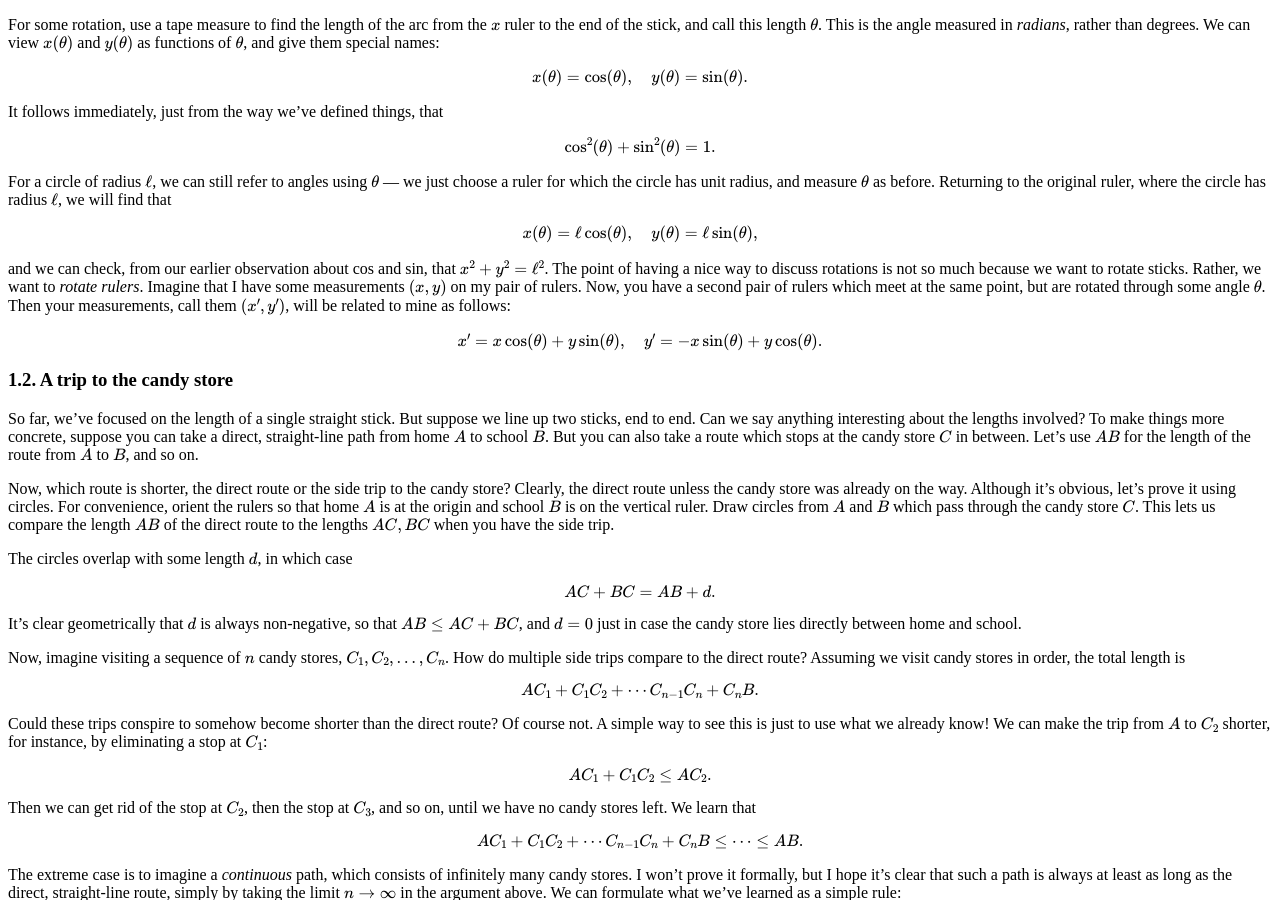
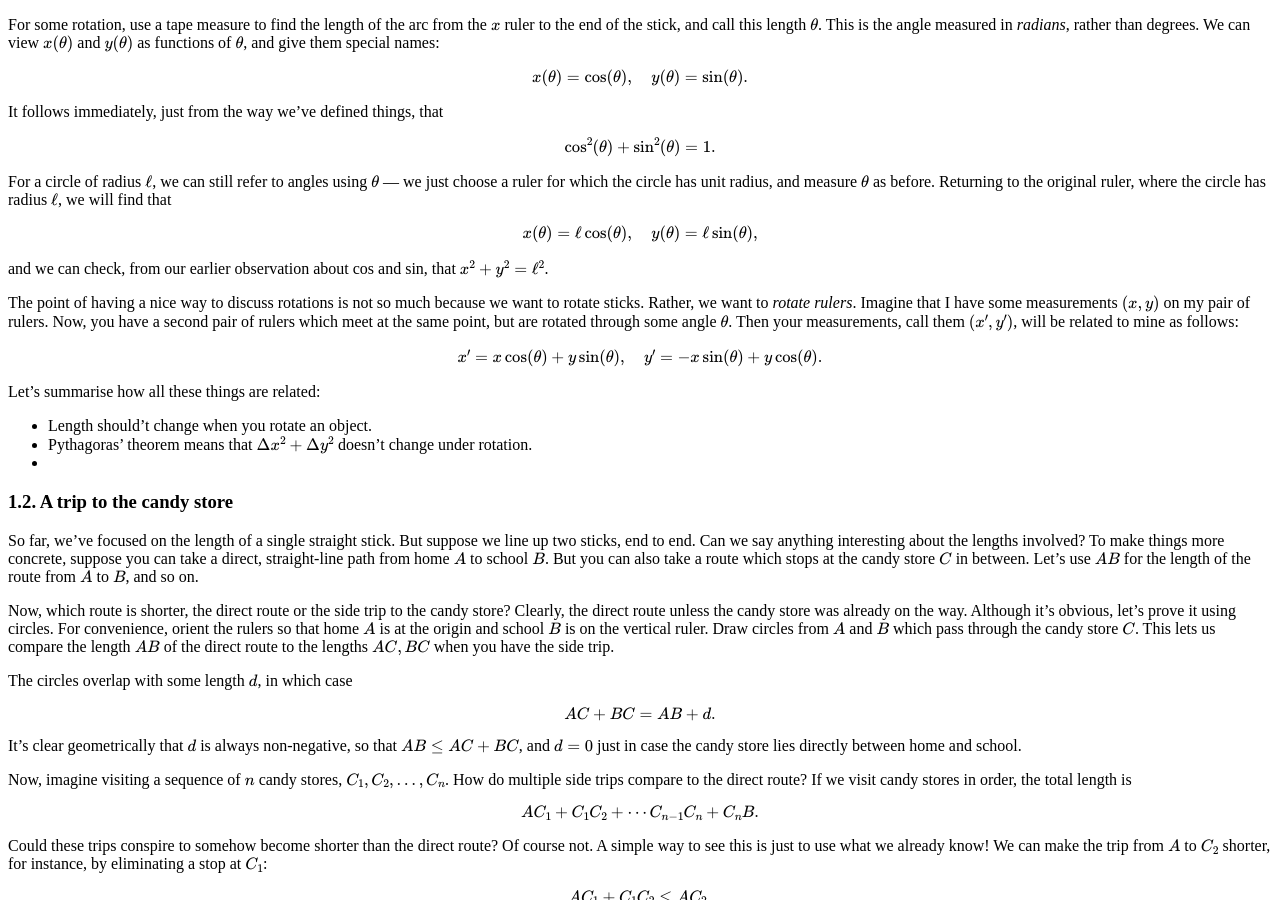
Before and after one commit to hapax/hapax.github.io, a Jekyll site: the page built from assets/maximal.md, in a window 1280 px wide and 900 px high, scrolled down 1131 px. Built offline with Jekyll 4.4.1, drawn with Linux system fonts in a browser that asks for light colours; our own code applies the rules of GitHub Pages for plain Markdown files; formulas are drawn with MathJax 3; a script that is not in the unit is left out.

Commit message:
Update maximal.md

```diff
--- a/assets/maximal.md
+++ b/assets/maximal.md
@@ -95,6 +95,7 @@ $$
 
 and we can check, from our earlier observation about cos and sin, that
 $x^2 + y^2 = \ell^2$.
+
 The point of having a nice way to discuss rotations is not so much
 because we want to rotate sticks.
 Rather, we want to *rotate rulers*.
@@ -107,6 +108,12 @@ as follows:
 $$
 x' = x \cos(\theta) + y \sin(\theta), \quad y' = -x \sin(\theta) + y \cos(\theta).
 $$
+
+Let's summarise how all these things are related:
+- Length should't change when you rotate an object.
+- Pythagoras' theorem means that $\Delta x^2 + \Delta y^2$ doesn't
+change under rotation.
+-
 
 ### 1.2. A trip to the candy store <a id="sec-1-2" name="sec-1-2"></a>
 
@@ -142,7 +149,7 @@ between home and school.
 Now, imagine visiting a sequence of $n$ candy stores, $C_1, C_2,
 \ldots, C_n$.
 How do multiple side trips compare to the direct route?
-Assuming we visit candy stores in order, the total length is
+If we visit candy stores in order, the total length is
 
 $$
 AC_1 + C_1C_2 + \cdots C_{n-1}C_n + C_nB.
```
